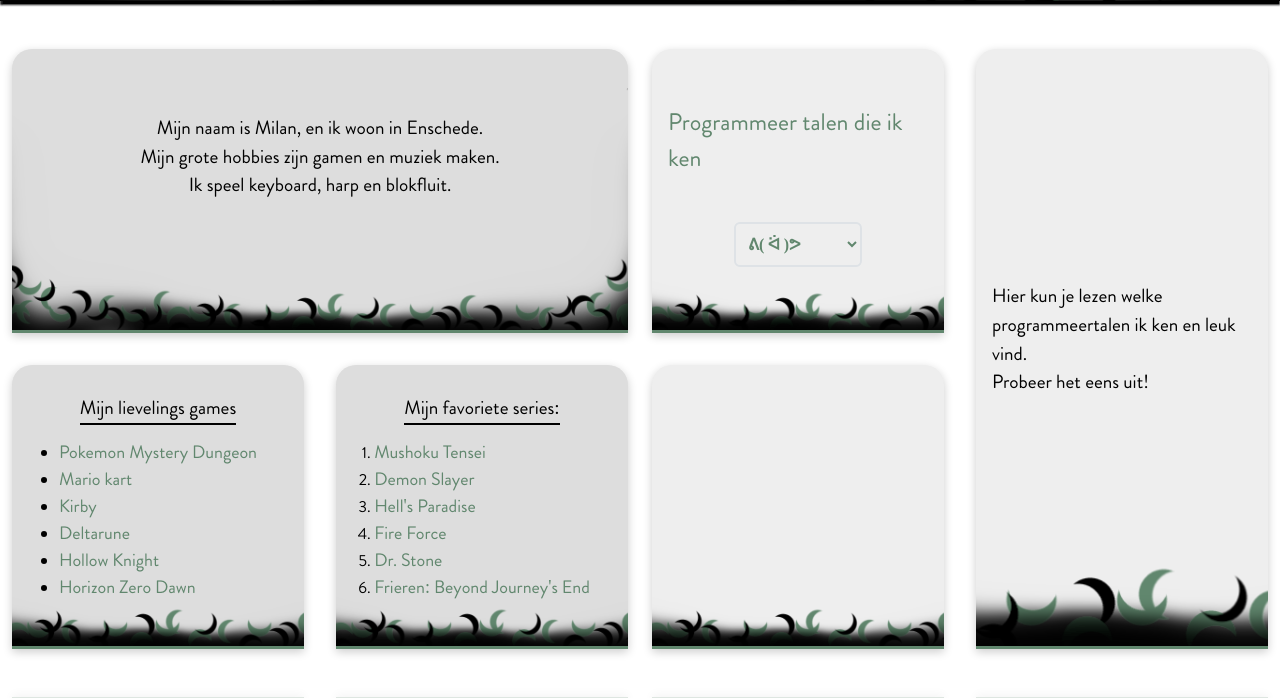
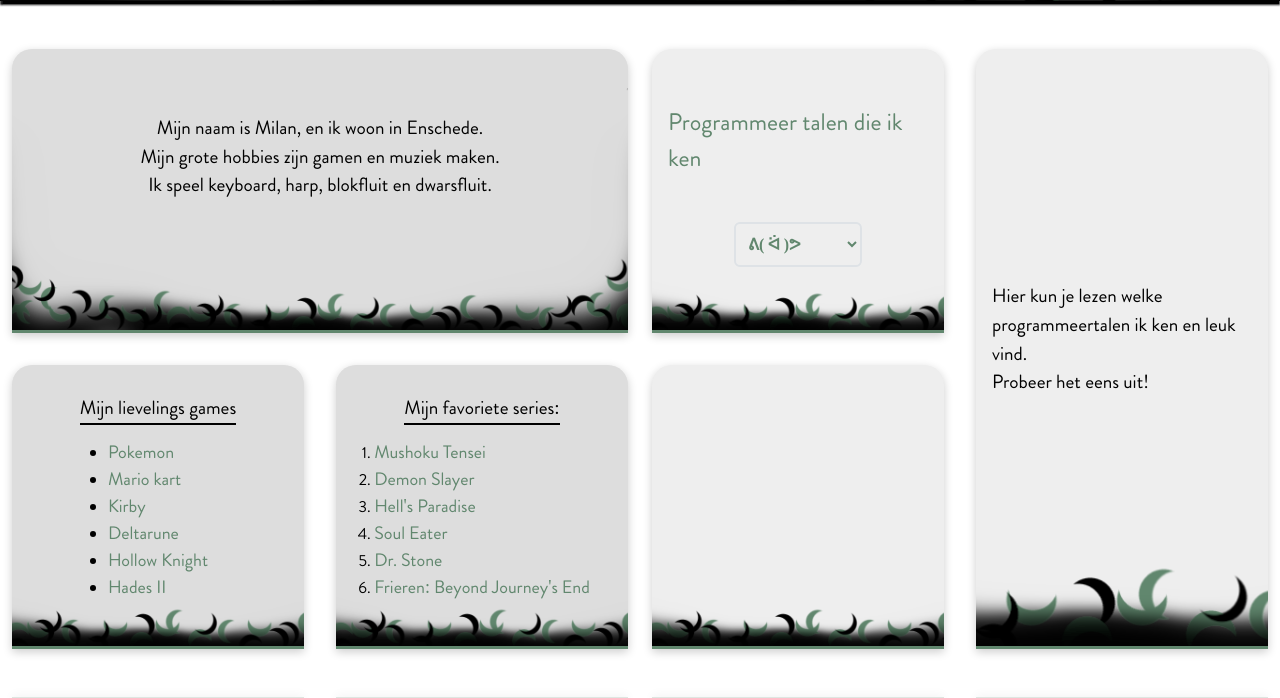
Before and after one commit to MossGuy/FirstPortfolio, a PHP site: page / in a window 1280 px wide. Shown: the part 527-1225 px from the top of the page. Run offline with PHP 8.4, Linux system fonts and the light colour scheme; data comes from the database, SQL or seed files in the repository.

Commit message:
lievelings games en series bijgewerkt

```diff
--- a/index.php
+++ b/index.php
@@ -63,19 +63,19 @@ include './php_functies/isset.php';
                 <p class="text-center m-0">
                     Mijn naam is Milan, en ik woon in Enschede. <br>
                     Mijn grote hobbies zijn gamen en muziek maken.<br>
-                    Ik speel keyboard, harp en blokfluit.
+                    Ik speel keyboard, harp, blokfluit en dwarsfluit.
                 </p>
                 <p><?PHP echo return_anchor(); ?></p>
             </div>
             <div>
                 <p class="border_bod_css m-0">Mijn lievelings games</p>
                 <ul class="p-0">
-                    <li><a href="https://en.wikipedia.org/wiki/Pok%C3%A9mon_Mystery_Dungeon">Pokemon Mystery Dungeon</a></li>
+                    <li><a href="https://en.wikipedia.org/wiki/Pok%C3%A9mon">Pokemon</a></li>
                     <li><a href="https://www.mariowiki.com/Mario_Kart_8_Deluxe">Mario kart</a></li>
                     <li><a href="https://en.wikipedia.org/wiki/Kirby_(series)">Kirby</a></li>
                     <li><a href="https://deltarune.fandom.com/wiki/Main_Page">Deltarune</a></li>
                     <li><a href="https://en.wikipedia.org/wiki/Hollow_Knight">Hollow Knight</a></li>
-                    <li><a href="https://horizon.fandom.com/wiki/Horizon_Zero_Dawn">Horizon Zero Dawn</a></li>
+                    <li><a href="https://en.wikipedia.org/wiki/Hades_II">Hades II</a></li>
                 </ul>
             </div>
             <div>
@@ -84,7 +84,7 @@ include './php_functies/isset.php';
                     <li><a href="https://en.wikipedia.org/wiki/Mushoku_Tensei">Mushoku Tensei</a></li>
                     <li><a href="https://en.wikipedia.org/wiki/Demon_Slayer:_Kimetsu_no_Yaiba">Demon Slayer</a></li>
                     <li><a href="https://en.wikipedia.org/wiki/Hell%27s_Paradise:_Jigokuraku">Hell's Paradise</a></li>
-                    <li><a href="https://en.wikipedia.org/wiki/Fire_Force">Fire Force</a></li>
+                    <li><a href="https://en.wikipedia.org/wiki/Soul_Eater">Soul Eater</a></li>
                     <li><a href="https://dr-stone.fandom.com/wiki/Dr._Stone_Wiki">Dr. Stone</a></li>
                     <li><a href="https://en.wikipedia.org/wiki/Frieren">Frieren: Beyond Journey's End</a></li>
                 </ol>
```
